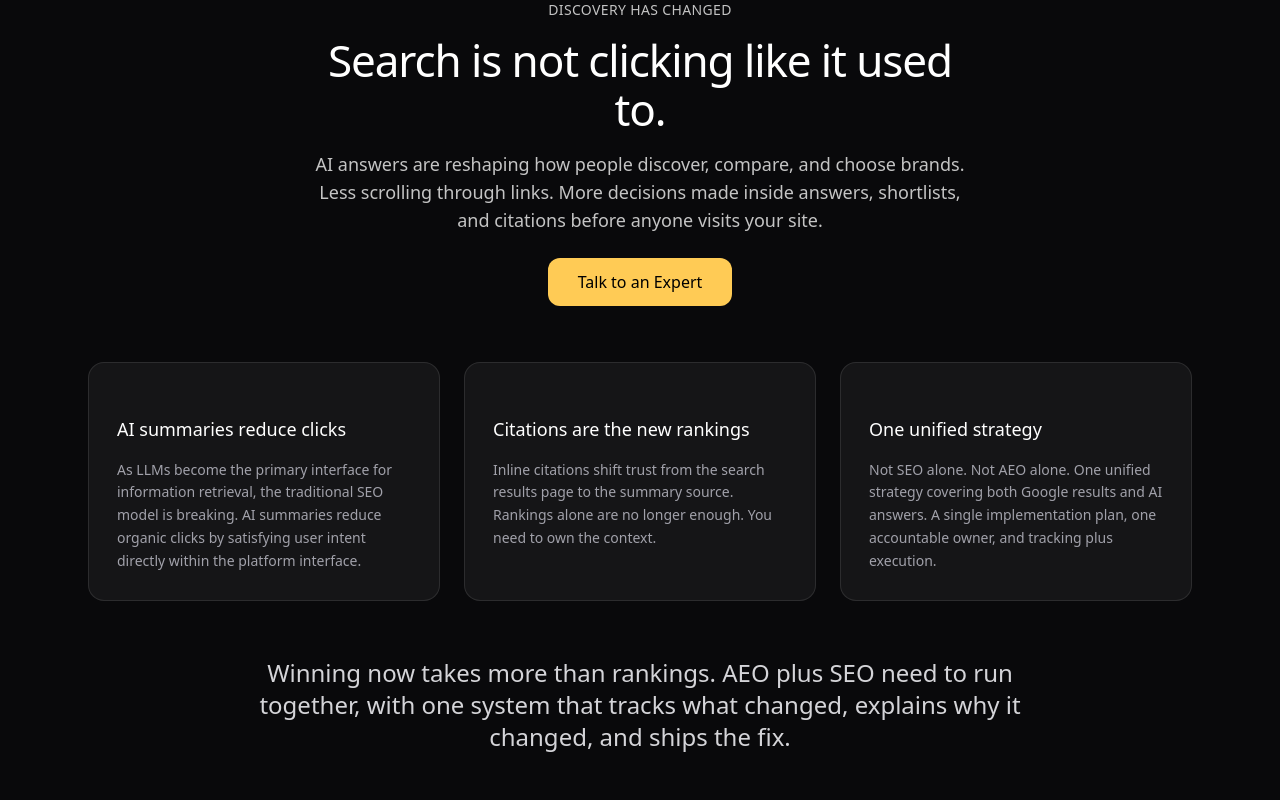
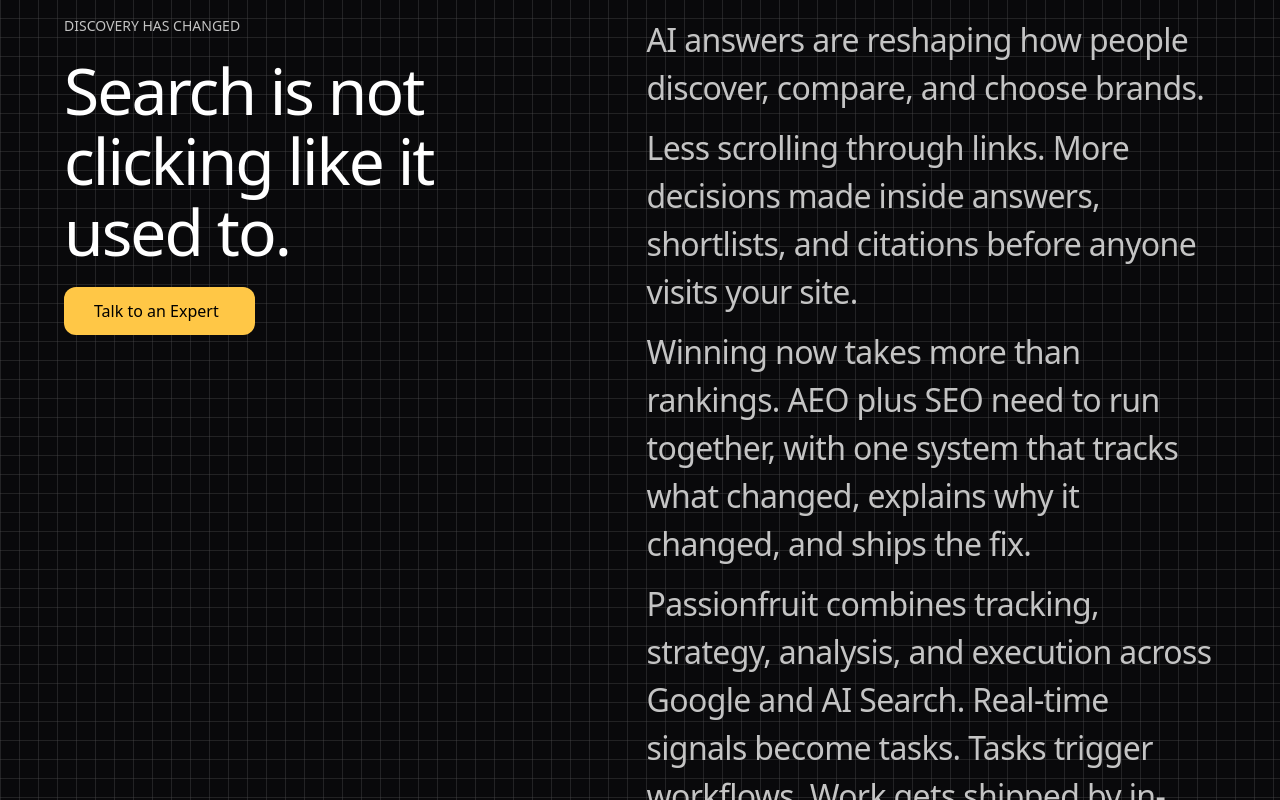
Before and after one commit to mukundjha-mj/Passionfruit, a React (Vite) app: page / in a window 1280 px wide. Shown: the part 1340-2140 px from the top of the page. Built offline with nearby package versions, Linux system fonts and the light colour scheme; a web font is replaced by a local one.

Commit message:
Search Shifted section done

```diff
--- a/src/components/Hero.tsx
+++ b/src/components/Hero.tsx
@@ -100,7 +100,7 @@ export default function Hero() {
           animate={{ opacity: 1, y: 0 }}
           transition={{ delay: 0.5, duration: 0.7, ease: 'easeOut' }}
         >
-          <Button href="./contact-us" size="lg">
+          <Button href="./contact-us" variant="primary" size="lg">
             Talk to an Expert
           </Button>
         </motion.div>
--- a/src/components/SearchShiftedSection.tsx
+++ b/src/components/SearchShiftedSection.tsx
@@ -1,94 +1,65 @@
 import { motion } from 'framer-motion'
 import Button from './ui/Button'
+import GridBackground from './ui/GridBackground'
 
-const CARDS = [
-  {
-    title: 'AI summaries reduce clicks',
-    body: 'As LLMs become the primary interface for information retrieval, the traditional SEO model is breaking. AI summaries reduce organic clicks by satisfying user intent directly within the platform interface.',
-    accent: 'var(--color-accent-red)',
-  },
-  {
-    title: 'Citations are the new rankings',
-    body: 'Inline citations shift trust from the search results page to the summary source. Rankings alone are no longer enough. You need to own the context.',
-    accent: 'var(--color-accent-blue)',
-  },
-  {
-    title: 'One unified strategy',
-    body: 'Not SEO alone. Not AEO alone. One unified strategy covering both Google results and AI answers. A single implementation plan, one accountable owner, and tracking plus execution.',
-    accent: 'var(--color-accent-lime)',
-  },
+const PARAGRAPHS = [
+  'AI answers are reshaping how people discover, compare, and choose brands.',
+  'Less scrolling through links. More decisions made inside answers, shortlists, and citations before anyone visits your site.',
+  'Winning now takes more than rankings. AEO plus SEO need to run together, with one system that tracks what changed, explains why it changed, and ships the fix.',
+  'Passionfruit combines tracking, strategy, analysis, and execution across Google and AI Search. Real-time signals become tasks. Tasks trigger workflows. Work gets shipped by in-house experts.',
 ]
-
-const cardVariants = {
-  hidden: { opacity: 0, y: 24 },
-  visible: { opacity: 1, y: 0 },
-}
 
 export default function SearchShiftedSection() {
   return (
-    <section className="bg-ink-950 py-24 text-white">
-      <div className="mx-auto max-w-6xl px-6">
+    <section className="relative bg-ink-950 px-5 py-16 tab:px-16 tab:py-20 desk:py-28">
+      <div className="absolute inset-0 opacity-30 ">
+        <GridBackground />
+      </div>
+      <div className="relative z-10 mx-auto flex max-w-360 flex-col gap-5 desk:flex-row desk:items-start desk:gap-17.5">
         <motion.div
-          className="mx-auto flex max-w-2xl flex-col items-center gap-4 text-center"
-          initial={{ opacity: 0, y: 24 }}
-          whileInView={{ opacity: 1, y: 0 }}
-          viewport={{ once: true, margin: '-80px' }}
+          className="flex flex-col gap-5 desk:sticky desk:top-30 desk:shrink-0 desk:grow-[0.9] desk:basis-0"
+          initial={{ opacity: 0, x: 150 }}
+          whileInView={{ opacity: 1, x: 0 }}
+          viewport={{ once: true, margin: '-100px' }}
           transition={{ duration: 0.6, ease: 'easeOut' }}
         >
-          <span
-            className="font-sans text-sm uppercase tracking-wide"
-            style={{ color: 'rgb(195, 195, 195)' }}
-          >
-            Discovery has changed
-          </span>
-          <h2 className="font-heading text-3xl font-medium tracking-tight sm:text-4xl lg:text-[2.75rem]">
+          <p className="font-switzer text-sm text-[rgb(195,195,195)]">
+            DISCOVERY HAS CHANGED
+          </p>
+          <h2 className="max-w-[900px] font-switzer text-[40px] font-medium leading-[1.1] tracking-[-0.03em] text-white tab:text-[64px]">
             Search is not clicking like it used to.
           </h2>
-          <p className="text-base sm:text-lg" style={{ color: 'rgb(196, 196, 196)' }}>
-            AI answers are reshaping how people discover, compare, and choose
-            brands. Less scrolling through links. More decisions made inside
-            answers, shortlists, and citations before anyone visits your site.
-          </p>
-          <Button href="./contact-us" className="mt-2">
+          <Button href="./contact-us" variant="hero" className="self-start">
             Talk to an Expert
           </Button>
         </motion.div>
 
-        <div className="mt-14 grid gap-6 md:grid-cols-3">
-          {CARDS.map((card, i) => (
-            <motion.div
-              key={card.title}
-              className="flex flex-col gap-4 rounded-2xl border border-white/10 bg-white/5 p-7"
-              initial="hidden"
-              whileInView="visible"
+        <div className="flex flex-col gap-3 desk:grow desk:shrink-0 desk:basis-0">
+          {PARAGRAPHS.map((text, i) => (
+            <motion.p
+              key={text}
+              className="font-switzer text-[20px] leading-[150%] tracking-[-0.02em] text-[rgb(196,196,196)] desk:text-[32px]"
+              initial={{ opacity: 0, x: 150 }}
+              whileInView={{ opacity: 1, x: 0 }}
               viewport={{ once: true, margin: '-60px' }}
-              transition={{ duration: 0.5, delay: i * 0.1, ease: 'easeOut' }}
-              variants={cardVariants}
+              transition={{ duration: 0.6, delay: i * 0.08, ease: 'easeOut' }}
             >
-              <span
-                className="h-2 w-10 rounded-full"
-                style={{ background: card.accent }}
-                aria-hidden
-              />
-              <h3 className="font-heading text-lg font-medium text-white">
-                {card.title}
-              </h3>
-              <p className="text-sm leading-relaxed text-ink-400">{card.body}</p>
-            </motion.div>
+              {text}
+            </motion.p>
           ))}
+
+          <motion.p
+            className="font-switzer text-[26px] leading-[1.3em] tracking-[-0.02em] font-bold text-white desk:text-[32px] desk:leading-[1.5em]"
+            initial={{ opacity: 0, x: 150 }}
+            whileInView={{ opacity: 1, x: 0 }}
+            viewport={{ once: true, margin: '-60px' }}
+            transition={{ duration: 0.6, delay: PARAGRAPHS.length * 0.08, ease: 'easeOut' }}
+          >
+            The shift is here.
+            <br />
+            Make your brand part of the answer.
+          </motion.p>
         </div>
-
-        <motion.p
-          className="mx-auto mt-14 max-w-3xl text-center font-heading text-xl text-ink-300 sm:text-2xl"
-          initial={{ opacity: 0, y: 20 }}
-          whileInView={{ opacity: 1, y: 0 }}
-          viewport={{ once: true }}
-          transition={{ duration: 0.6 }}
-        >
-          Winning now takes more than rankings. AEO plus SEO need to run together,
-          with one system that tracks what changed, explains why it changed, and
-          ships the fix.
-        </motion.p>
       </div>
     </section>
   )
--- a/src/components/ui/Button.tsx
+++ b/src/components/ui/Button.tsx
@@ -4,9 +4,33 @@ import type { ReactNode } from 'react'
 type ButtonProps = {
   children: ReactNode
   href?: string
-  variant?: 'primary' | 'secondary'
+  variant?: 'primary' | 'secondary' | 'hero'
   size?: 'md' | 'lg'
   className?: string
+}
+
+const arrowVariants = {
+  rest: { width: 0, opacity: 0 },
+  hover: { width: 26, opacity: 1 },
+}
+
+function ArrowIcon() {
+  return (
+    <svg
+      width="26"
+      height="17"
+      viewBox="0 0 24 24"
+      fill="none"
+      stroke="currentColor"
+      strokeWidth={2}
+      strokeLinecap="round"
+      strokeLinejoin="round"
+      aria-hidden
+    >
+      <path d="M5 12h14" />
+      <path d="M13 6l6 6-6 6" />
+    </svg>
+  )
 }
 
 export default function Button({
@@ -32,6 +56,39 @@ export default function Button({
     )
   }
 
+  if (variant === 'hero') {
+    return (
+      <motion.a
+        href={href}
+        className={`group relative inline-flex items-center justify-center overflow-hidden rounded-xl font-sans ${sizes} ${className}`}
+        style={{ backgroundColor: 'rgb(255, 199, 70)' }}
+        initial="rest"
+        whileHover="hover"
+      >
+        <motion.span
+          aria-hidden
+          className="absolute left-1/2 -bottom-2 h-2 w-2 -translate-x-1/2 rounded-full bg-white"
+          variants={{
+            rest: { scale: 1, opacity: 1 },
+            hover: { scale: 26, opacity: 1 },
+          }}
+          transition={{ duration: 0.45, ease: 'easeOut' }}
+        />
+        <span className="relative z-10 flex items-center text-black">
+          {children}
+          <motion.span
+            aria-hidden
+            className="ml-1.5 inline-flex shrink-0 overflow-hidden"
+            variants={arrowVariants}
+            transition={{ duration: 0.3, ease: 'easeOut' }}
+          >
+            <ArrowIcon />
+          </motion.span>
+        </span>
+      </motion.a>
+    )
+  }
+
   return (
     <motion.a
       href={href}
@@ -50,7 +107,7 @@ export default function Button({
         transition={{ duration: 0.45, ease: 'easeOut' }}
       />
       <motion.span
-        className="relative z-10"
+        className="relative z-10 flex items-center"
         variants={{
           rest: { color: 'rgb(0,0,0)' },
           hover: { color: 'rgb(255,255,255)' },
@@ -58,6 +115,14 @@ export default function Button({
         transition={{ duration: 0.3 }}
       >
         {children}
+        <motion.span
+          aria-hidden
+          className="ml-1.5 inline-flex shrink-0 overflow-hidden"
+          variants={arrowVariants}
+          transition={{ duration: 0.3, ease: 'easeOut' }}
+        >
+          <ArrowIcon />
+        </motion.span>
       </motion.span>
     </motion.a>
   )
```
